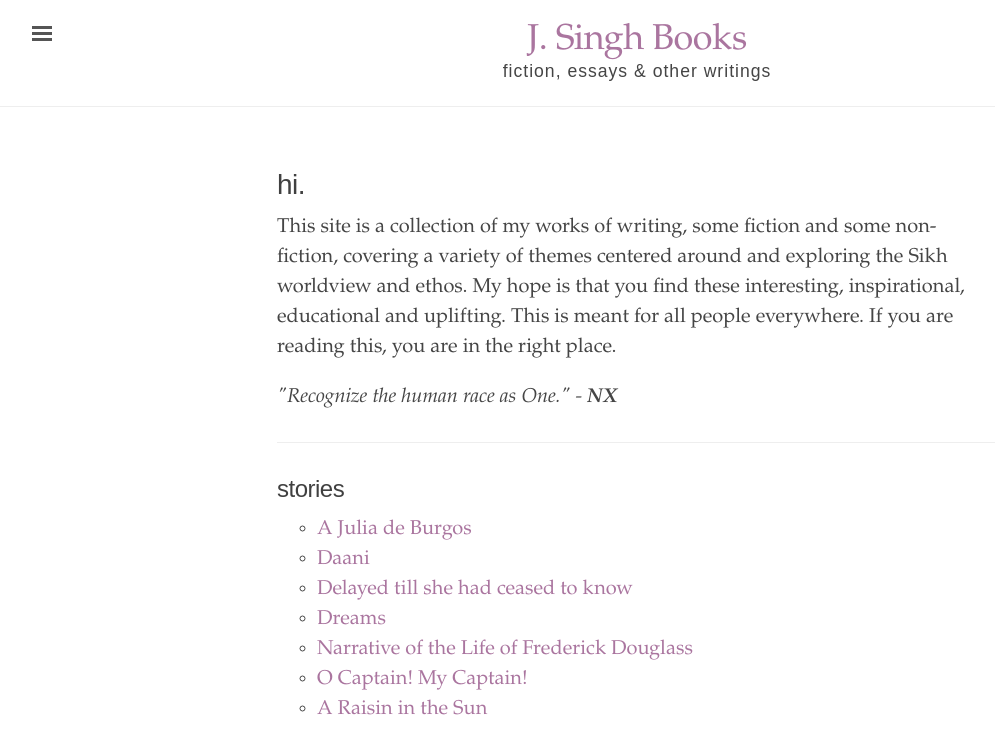
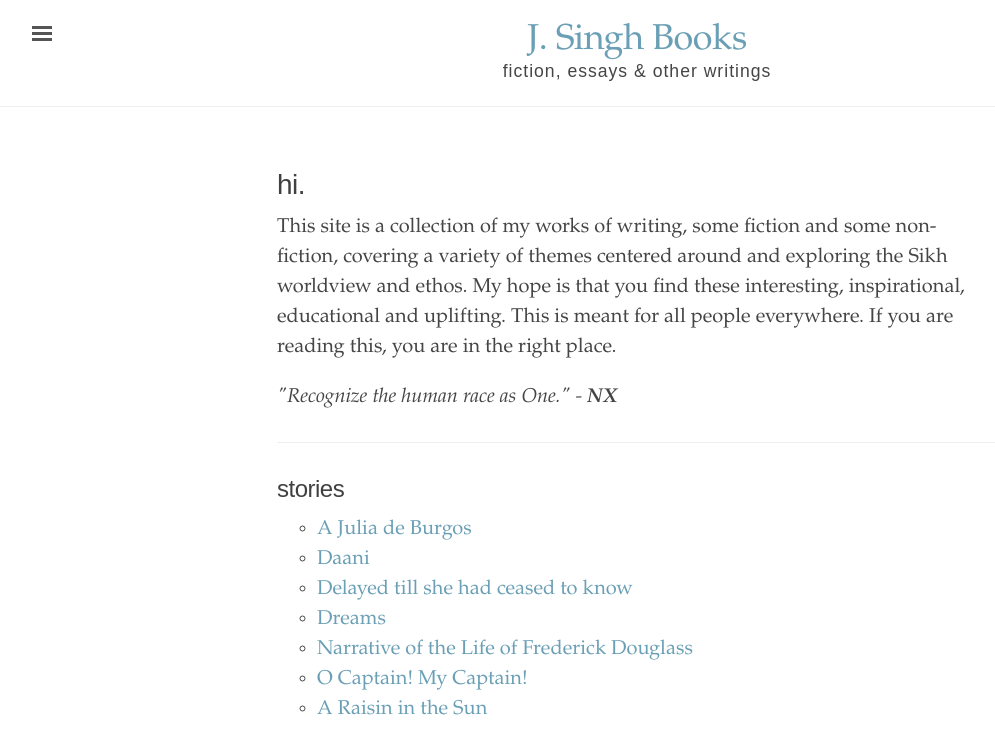
Before and after one commit to jsinghbooks/jsinghbooks.github.io, a Jekyll site: the page built from index.html, in a window 1280 px wide. Shown: the top 754 px of the page, without its empty margins (3-998 px from the left). Built offline with Jekyll 4.4.1, drawn with Linux system fonts in a browser that asks for light colours.

Commit message:
Update _config.yml

```diff
--- a/_config.yml
+++ b/_config.yml
@@ -14,7 +14,7 @@ author:
   email:             jsinghbooks@gmail.com
 
 # Color scheme. Options: red, orange, magenta, cyan, blue, brown
-color-scheme: magenta
+color-scheme: blue
 
 # Permalinks
 permalink: pretty
```
